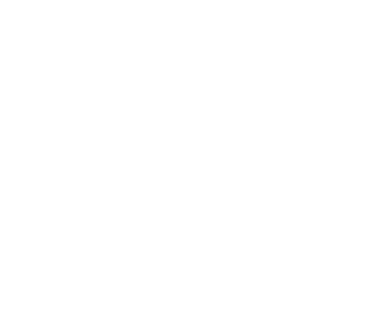
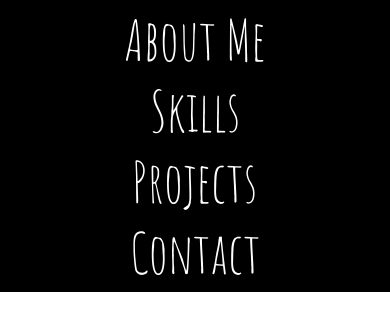
Before and after one commit to mjstafford/myPortfolio, a plain HTML site: page index.html in a window 390 px wide. Drawn offline with Linux system fonts and the light colour scheme.

Commit message:
navbar animations done

```diff
--- a/index.html
+++ b/index.html
@@ -11,6 +11,14 @@
 
 <body>
 
+  <nav>
+    <ul id="links">
+      <li><a href="#about-me" id="aboutME">About Me</a></li>
+      <li><a href="#skills">Skills</a></li>
+      <li><a href="#projects">Projects</a></li>
+      <li><a href="#contact">Contact</a></li>
+    </ul>
+  </nav>
 
   <script src="script.js"></script>
 </body>
--- a/style.css
+++ b/style.css
@@ -1,5 +1,113 @@
+@import url('https://fonts.googleapis.com/css2?family=Amatic+SC:wght@400;700&display=swap');
+
 * {
   margin: 0;
   padding: 0;
   box-sizing: border-box;
+  font-family: 'Amatic SC', cursive;
 }
+
+/* navbar */
+nav {
+  background-color: black;
+}
+
+nav ul {
+  display: flex;
+  justify-content: center;
+  padding: 1rem;
+  gap: 2rem;
+  list-style: none;
+}
+
+nav a {
+  text-decoration: none;
+  color: white;
+  font-size: 2rem;
+}
+
+@media only screen and (max-width:480px) {
+  :root {
+    /* font-size: 1em; */
+  }
+
+  nav ul {
+    display: flex;
+    flex-direction: column;
+    justify-content: center;
+    align-items: center;
+    padding: .25rem;
+    gap: 0rem;
+    list-style: none;
+  }
+
+  nav a {
+    font-size: 3.5rem;
+  }
+}
+
+/* navbar - links animations  */
+#links li {
+  opacity: 0;
+  /* forwards -> keyword means that css the changes will remain after the effect ends */
+  animation: slideME 2s cubic-bezier(.05, .8, .08, 1) forwards;
+}
+
+#links li:nth-child(1) {
+  animation-delay: 100ms;
+}
+
+#links li:nth-child(2) {
+  animation-delay: 1000ms;
+}
+
+#links li:nth-child(3) {
+  animation-delay: 1500ms;
+}
+
+#links li:nth-child(4) {
+  animation-delay: 2000ms;
+}
+
+@keyframes slideME {
+  0% {
+    transform: translateX(-2500px);
+  }
+
+  49% {
+    transform: scale(2.5);
+  }
+
+  50% {
+    transform: scale(2) translateX(30px);
+  }
+
+  100% {
+    transform: translateX(0);
+    opacity: 1;
+  }
+}
+
+/* on phones the links fall from the top */
+@media only screen and (max-width:480px) {
+  @keyframes slideME {
+    0% {
+      transform: translateY(-2500px);
+    }
+
+    49% {
+      transform: scale(2.5);
+    }
+
+    50% {
+      transform: scale(2) translateY(30px);
+    }
+
+    100% {
+      transform: translateY(0);
+      opacity: 1;
+    }
+  }
+
+  /* future potential updates --> look into hamburger icon that hides all links*/
+}
```
